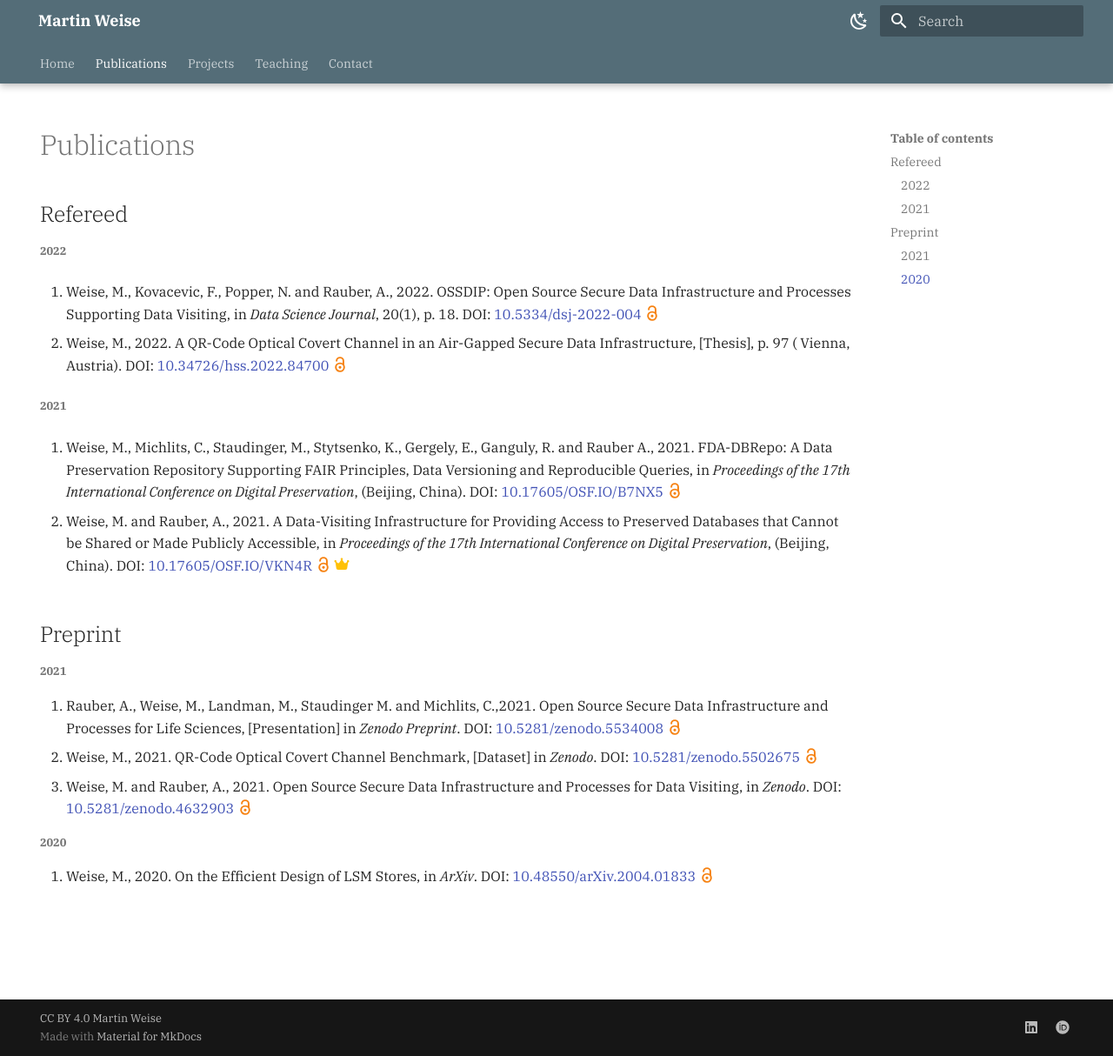
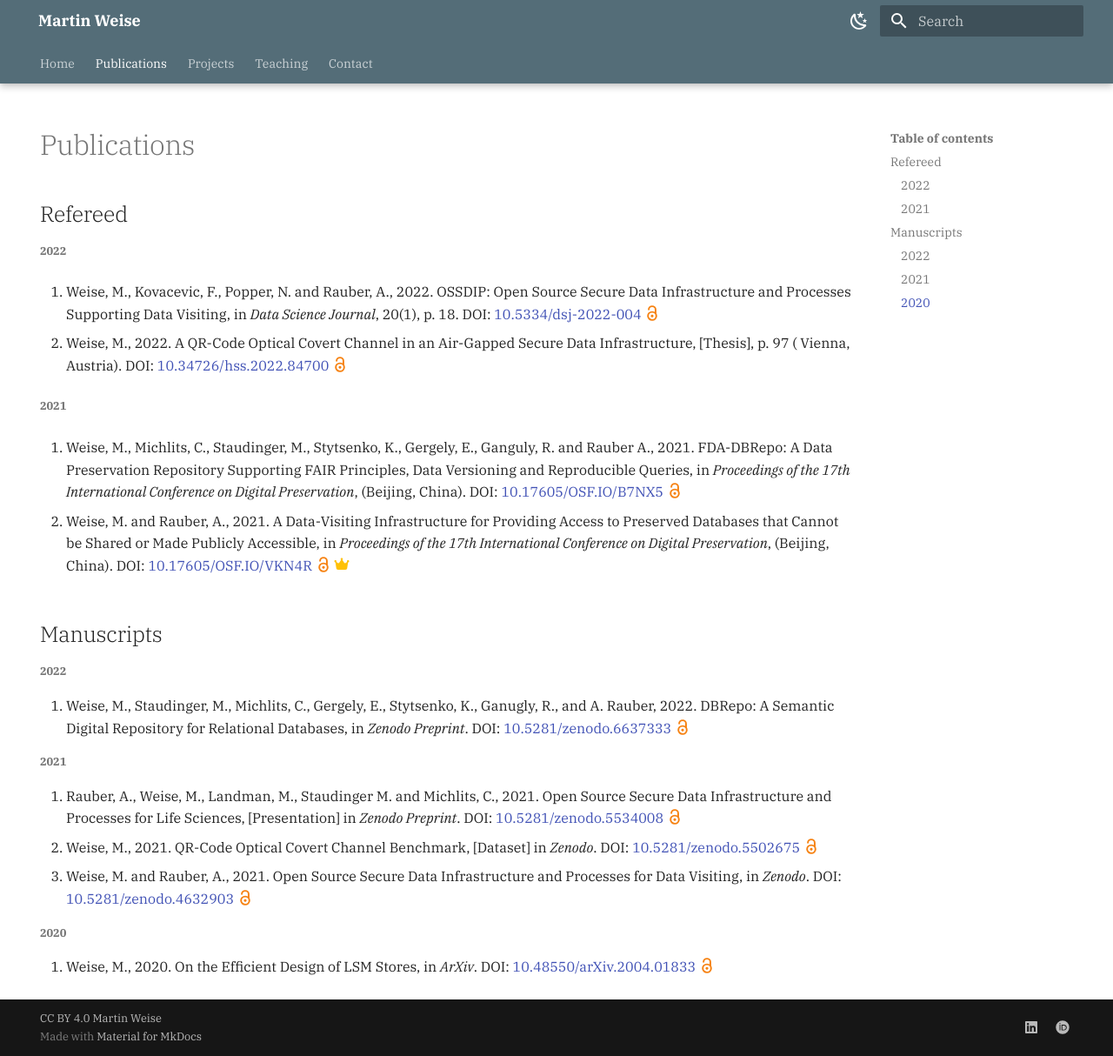
Before and after one commit to MartinWeise/martinweise, an MkDocs documentation site: the page built from docs/publications.md, in a window 1280 px wide and 1214 px high. Shown: the whole window at 87% size. Built offline with MkDocs 1.6.1 and Material for MkDocs 9.7.7, drawn with Linux system fonts in a browser that asks for light colours.

Commit message:
Added IDCC preprint

```diff
--- a/docs/publications.md
+++ b/docs/publications.md
@@ -31,11 +31,17 @@ hide:
    [10.17605/OSF.IO/VKN4R](https://doi.org/10.17605/OSF.IO/VKN4R) :wikimedia-open-access:
    :fontawesome-solid-crown:{ .crown title="Best Newcomer iPRES 2021 awarded by the Digital Preservation Coalition" }
 
-## Preprint
+## Manuscripts
+
+##### 2022
+
+1. Weise, M., Staudinger, M., Michlits, C., Gergely, E., Stytsenko, K., Ganugly, R., and A. Rauber, 2022. DBRepo: A
+   Semantic Digital Repository for Relational Databases, in *Zenodo Preprint*.
+   DOI: [10.5281/zenodo.6637333](https://doi.org/10.5281/zenodo.6637333) :wikimedia-open-access:
 
 ##### 2021
 
-1. Rauber, A., Weise, M., Landman, M., Staudinger M. and Michlits, C.,2021. Open Source Secure Data Infrastructure and
+1. Rauber, A., Weise, M., Landman, M., Staudinger M. and Michlits, C., 2021. Open Source Secure Data Infrastructure and
    Processes for Life Sciences, [Presentation] in *Zenodo Preprint*.
    DOI: [10.5281/zenodo.5534008](https://doi.org/10.5281/zenodo.5534008) :wikimedia-open-access:
 2. Weise, M., 2021. QR-Code Optical Covert Channel Benchmark, [Dataset] in *Zenodo*.
```
Also changed, not shown: docs/contact.md (+1 -1 lines), images/asterisk-solid.svg (deleted), images/mweise.webp (deleted), 1 other file.
